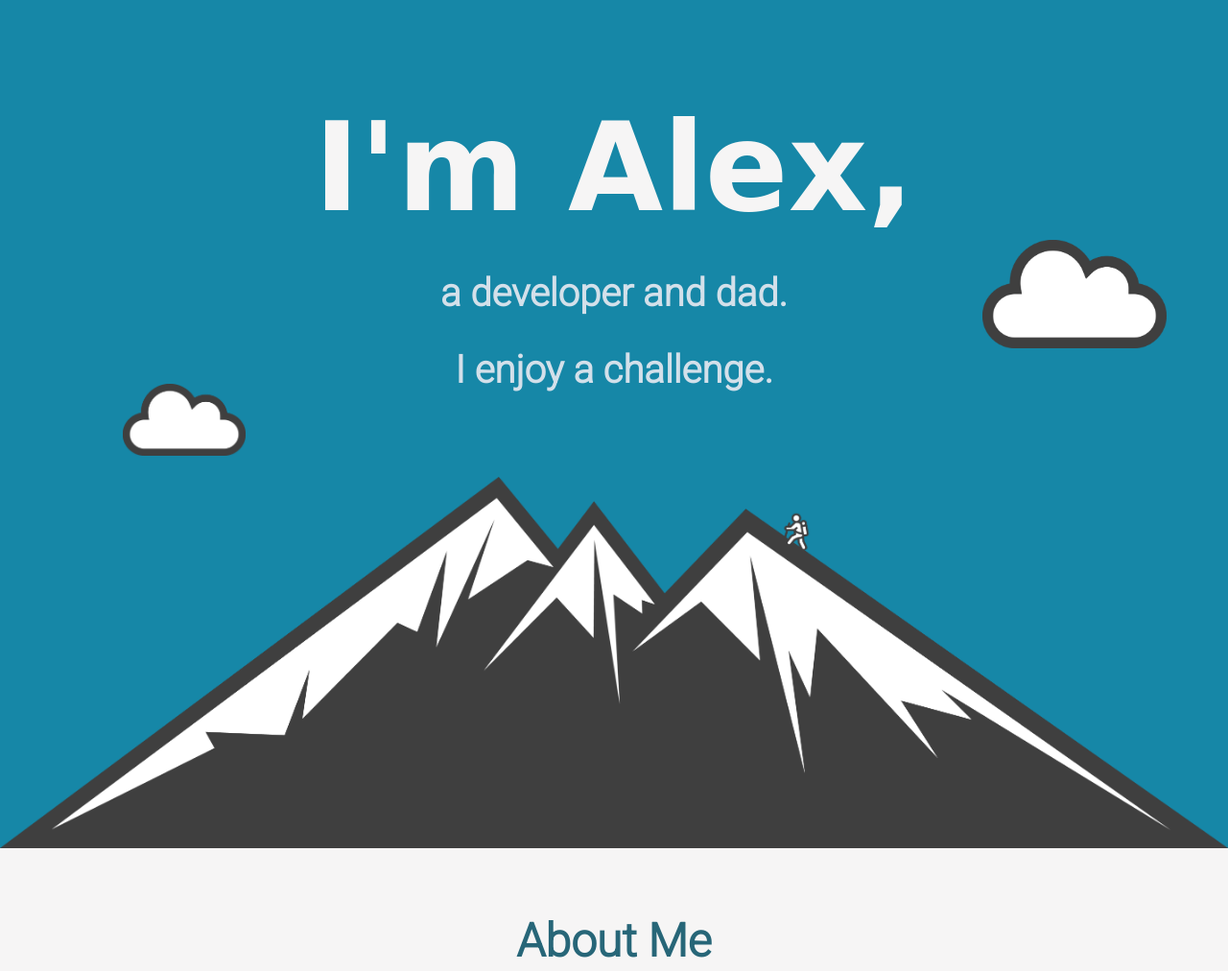
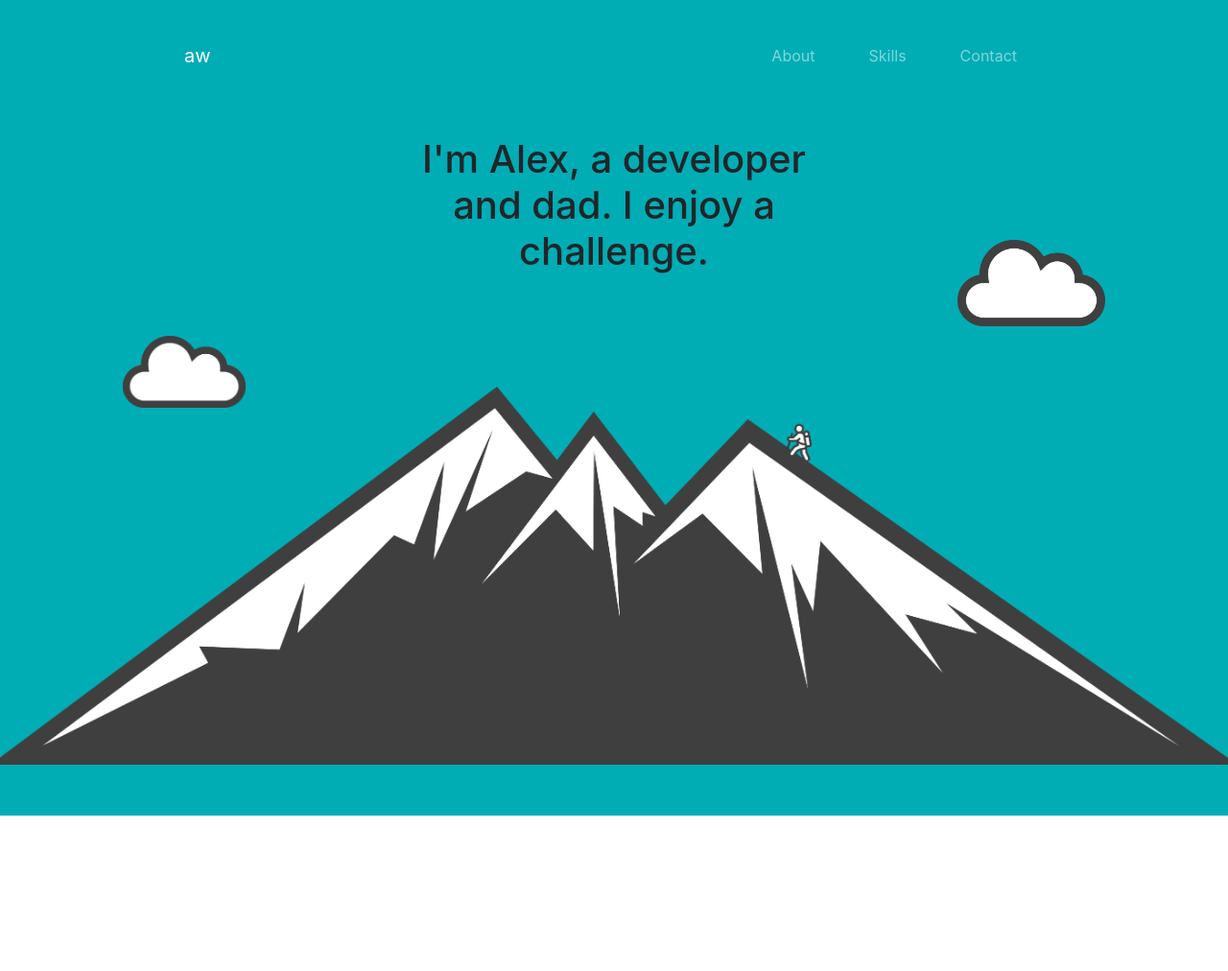
Before and after one commit to alex-woods/alex-woods.github.io, a plain HTML site: page index.html in a window 1280 px wide. Shown: the top 1012 px of the page at 96% size. After the commit the page ends 850 px from the top, so only its background shows below. Drawn offline with nearby package versions, Linux system fonts and the light colour scheme; a web font is replaced by a local one.

Commit message:
moving to a bootstrap design. nav bar & title section nearly done

```diff
--- a/css/master.css
+++ b/css/master.css
@@ -1,105 +1,52 @@
-body {
-  background-color: #f6f5f5;
-  font-family: 'Roboto', sans-serif;
-  margin: 0;
-  text-align: center;
+.container-fluid {
+  padding: 3% 15% 0;
 }
 
-div {
+#title {
+  background-color: #00adb5;
+  text-align: center;
+  vertical-align: middle;
   position: relative;
-  padding-top: 20px;
-  padding-bottom: 20px;
+  padding-bottom: 500px;
 }
 
-hr {
-  border: 10px dotted #1687a7;
-  border-bottom: 0;
-  width: 5%;
-  margin: 0 auto;
+.navbar {
+  padding: 0;
 }
 
-h1 {
-  color: #f6f5f5;
-  font-family: 'Mr De Haviland', cursive;
-  font-size: 8rem;
-  margin: 0;
+.nav-item {
+  margin: 0 20px;
 }
 
-h2 {
-  color: #d3e0ea;
-  font-size: 2.5rem;
+.title {
+  width: 50%;
+  margin: 4rem auto;
 }
 
-h3 {
-  color: #276678;
-  font-size: 3rem;
+.mountain {
+  width: 100%;
+  height: 500px;
+  position: absolute;
+  bottom: 0;
+  left: 0;
+  right: 0;
+  margin: 0 auto;
+  background-image: url('../images/mountain.png');
+  background-repeat: no-repeat;
+  background-size: 1300px;
+  background-position: center;
 }
 
-p {
-  color: #35383d;
-  font-size: 2rem;
-}
-
-a {
-  color: #35383d;
-  text-decoration: none;
-}
-
-.intro {
-  background-color: #1687a7;
-  margin: 0;
-  padding-top: 100px;
-  padding-bottom: 0;
-  position: relative;
+.right-cloud {
+  width: 12%;
+  position: absolute;
+  right: 10%;
+  bottom: 60%;
 }
 
 .left-cloud {
   width: 10%;
   position: absolute;
-  top: 400px;
   left: 10%;
+  bottom: 50%;
 }
-
-.right-cloud {
-  width: 15%;
-  position: absolute;
-  top: 250px;
-  right:5%;
-}
-
-.mountain {
-  width: 100%;
-  padding-top: 50px;
-  position: relative;
-  bottom: -4px;
-}
-
-.profile-pic {
-  width: 300px;
-  padding-bottom: 20px;
-}
-
-.about {
-  padding-bottom: 50px;
-}
-
-.about-me {
-  width: 600px;
-  margin: 0 auto;
-}
-
-.skill-row {
-  display: inline-block;
-  width: 600px;
-  vertical-align: top;
-  margin: 0 15px;
-}
-
-.skill-icon {
-  width: 200px;
-}
-
-.contact-info {
-  width: 600px;
-  margin: 0 auto;
-}
--- a/index.html
+++ b/index.html
@@ -5,64 +5,89 @@
   <meta charset="utf-8">
   <title>Alexander Woods</title>
   <link rel="icon" href="images/favicons/favicon.ico">
+  <!-- <link rel="preconnect" href="https://fonts.gstatic.com"> -->
+  <!-- <link href="https://fonts.googleapis.com/css2?family=Roboto+Slab&family=Roboto:wght@300&display=swap&family=Mr+De+Haviland&display=swap" rel="stylesheet"> -->
+
+  <!-- bootstrap -->
+  <link rel="stylesheet" href="https://maxcdn.bootstrapcdn.com/bootstrap/4.0.0/css/bootstrap.min.css" integrity="sha384-Gn5384xqQ1aoWXA+058RXPxPg6fy4IWvTNh0E263XmFcJlSAwiGgFAW/dAiS6JXm" crossorigin="anonymous">
+  <script src="https://code.jquery.com/jquery-3.2.1.slim.min.js" integrity="sha384-KJ3o2DKtIkvYIK3UENzmM7KCkRr/rE9/Qpg6aAZGJwFDMVNA/GpGFF93hXpG5KkN" crossorigin="anonymous"></script>
+  <script src="https://cdnjs.cloudflare.com/ajax/libs/popper.js/1.12.9/umd/popper.min.js" integrity="sha384-ApNbgh9B+Y1QKtv3Rn7W3mgPxhU9K/ScQsAP7hUibX39j7fakFPskvXusvfa0b4Q" crossorigin="anonymous"></script>
+  <script src="https://maxcdn.bootstrapcdn.com/bootstrap/4.0.0/js/bootstrap.min.js" integrity="sha384-JZR6Spejh4U02d8jOt6vLEHfe/JQGiRRSQQxSfFWpi1MquVdAyjUar5+76PVCmYl" crossorigin="anonymous"></script>
+
+  <!-- font awesome -->
+  <script src="https://kit.fontawesome.com/8a573f4f20.js" crossorigin="anonymous"></script>
+
+  <!-- custom styles -->
   <link rel="stylesheet" href="css/master.css">
-  <link rel="preconnect" href="https://fonts.gstatic.com">
-  <link href="https://fonts.googleapis.com/css2?family=Roboto+Slab&family=Roboto:wght@300&display=swap&family=Mr+De+Haviland&display=swap" rel="stylesheet">
 </head>
 
 <body>
-  <div class="intro">
+  <section id="title">
+    <div class="container-fluid">
+      <!-- nav bar -->
+      <nav class="navbar navbar-expand-lg navbar-dark">
+        <a class="navbar-brand" href="#">aw</a>
+        <button class="navbar-toggler" type="button" data-toggle="collapse" data-target="#navbarToggler" aria-controls="navbarToggler" aria-expanded="false" aria-label="Toggle navigation">
+          <span class="navbar-toggler-icon"></span>
+        </button>
+
+        <div class="collapse navbar-collapse" id="navbarToggler">
+          <ul class="navbar-nav ml-auto">
+            <li class="nav-item"><a class="nav-link" href="#about">About</a></li>
+            <li class="nav-item"><a class="nav-link" href="#skills">Skills</a></li>
+            <li class="nav-item"><a class="nav-link" href="#contact">Contact</a></li>
+          </ul>
+        </div>
+      </nav>
+
+      <!-- title -->
+      <h1 class="title">I'm Alex, a developer and dad. I enjoy a challenge.</h1>
       <img class="left-cloud" src="images/cloud.png" alt="cloud">
-    <h1>I'm Alex,</h1>
-    <h2>a developer and dad.</h2>
-    <h2>I enjoy a challenge.</h2>
       <img class="right-cloud" src="images/cloud.png" alt="cloud">
-    <img class="mountain" src="images/mountain.png" alt="little person climbing a big mountain">
+      <!-- <img class="mountain" src="images/mountain.png" alt="little person climbing a big mountain"> -->
+      <div class="mountain"></div>
     </div>
+  </section>
+<!--
 
+  <section id="about">
     <div class="about">
       <h3>About Me</h3>
       <img class="profile-pic" src="images/alex.png" alt="profile photo of Alex">
       <p class="about-me">Howdy, I'm Alex. I make money developing software, but I am much more than just that. I'm also a father, husband, entrepeneur, and outdoor enthusiast. </p>
     </div>
+  </section>
 
-  <hr>
-
+  <section id="skills">
     <div class="skills">
       <h3>Skills</h3>
       <div class="skill-row">
-      <img class="skill-icon" src="images/coding.png" alt="coding icon">
+        <i class="fas fa-code"></i>
         <p class="skill-text">I can write code! I have over 5 years of experience developing a wide array of software, such as low level embedded C, C++ for SlAM, python for scripting, and java for mobile and web development. </p>
       </div>
       <div class="skill-row">
-      <img class="skill-icon" src="images/robot.png" alt="robot icon">
-      <p class="skill-text">I can build robots! I have always had a passion for building things, and robots are no exception. I love the interaction of the software and hardware, and it's thrilling to have your code enable a robot to move about on its own!</p>
+        <i class="fas fa-robot"></i>
+        <p class="skill-text">I can build robots! I have always had a passion for building things, and robots are no exception. I love the interaction of the software and hardware, and it's thrilling to have your code enable a robot to move about on
+          its own!</p>
       </div>
       <div class="skill-row">
-      <img class="skill-icon" src="images/climbing.png" alt="climbing icon">
+        <i class="fas fa-mountain"></i>
         <p class="skill-text">I can climb mountains! Some of my favorite things to do are outsite - I love hiking, mountain biking, rock climbing, backcountry skiing... if it's an outdoor activity, count me in!</p>
       </div>
       <div class="skill-row">
-      <img class="skill-icon" src="images/dad.png" alt="dad icon">
-      <p class="skill-text">With a little bit of luck and a lot of help from my amanzing wife, I have kept my little one alive! So far, so good. I love spending time with my daughter - my favorite activity to do with her so far is dig massive "hot tubs" at the beach</p>
+        <i class="fas fa-baby"></i>
+        <p class="skill-text">With a little bit of luck and a lot of help from my amanzing wife, I have kept my little one alive! So far, so good. I love spending time with my daughter - my favorite activity to do with her so far is dig massive "hot
+          tubs" at the beach</p>
       </div>
     </div>
+  </section>
 
-  <hr>
-
+  <section id="contact">
     <div class="contact">
       <h3>Contact</h3>
       <p class="contact-info">I'm currently working on building a business, but I am occasionally available for freelance work. If you have a hard problem to solve and would like to collaborate, let's chat!</p>
     </div>
+  </section> -->
 
-</body>
-
-<footer>
-  <div>
-    Icons made by <a href="https://www.freepik.com" title="Freepik">Freepik</a> from <a href="https://www.flaticon.com/" title="Flaticon">www.flaticon.com</a>
-    <a href="https://www.freepik.com/vectors/travel">Travel vector created by macrovector - www.freepik.com</a>
-  </div>
-
-</footer>
 
 </html>
```
Lines whose indentation alone changed are shown as unchanged.
